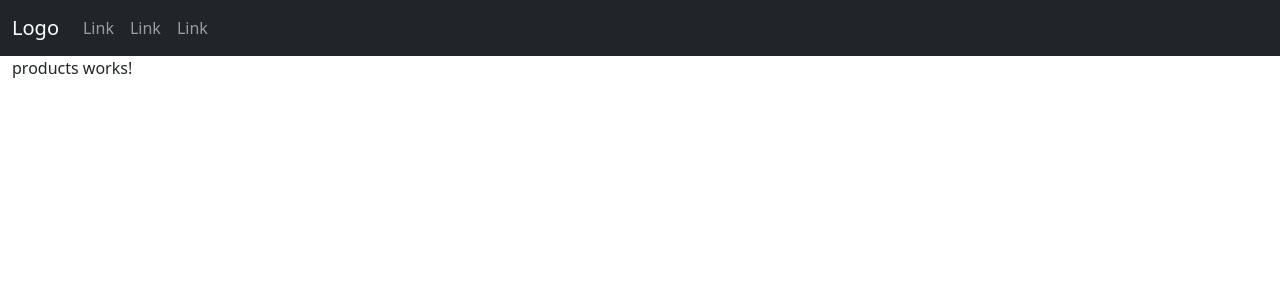
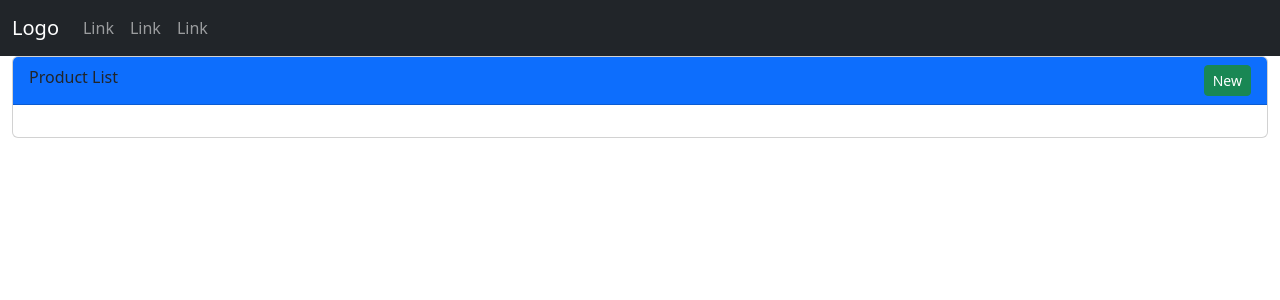
Before and after one commit to ken0901/Admin-App, an Angular app: page /products in a window 1280 px wide. Shown: the top 300 px of the page. Built offline with nearby package versions, Linux system fonts and the light colour scheme.

Commit message:
Layout - Product component

```diff
--- a/src/app/pages/admin/products/products.component.html
+++ b/src/app/pages/admin/products/products.component.html
@@ -1 +1,37 @@
-<p>products works!</p>
+<div class="row">
+    <div [ngClass]="isSidePanelVisible ? 'col-8' : 'col-12'" class="col-8">
+        <div class="card">
+            <div class="card-header bg-primary">
+                <div class="row">
+                    <div class="col-6">
+                        Product List
+                    </div>
+                    <div class="col-6 text-end">
+                        <button class="btn btn-sm btn-success" (click)="openSidePanel()">New</button>
+                    </div>
+                </div>
+            </div>
+            <div class="card-body">
+
+            </div>
+        </div>
+    </div>
+
+    <div class="col-4" *ngIf="isSidePanelVisible">
+        <div class="card">
+            <div class="card-header bg-primary">
+                <div class="row">
+                    <div class="col-6">
+                        New Product
+                    </div>
+                    <div class="col-6 text-end">
+                        <button class="btn btn-sm btn-success" (click)="closeSidePanel()">Close</button>
+                    </div>
+                </div>
+            </div>
+            <div class="card-body">
+
+            </div>
+        </div>
+    </div>
+</div>
--- a/src/app/pages/admin/products/products.component.ts
+++ b/src/app/pages/admin/products/products.component.ts
@@ -1,12 +1,23 @@
+import { CommonModule } from '@angular/common';
 import { Component } from '@angular/core';
 
 @Component({
   selector: 'app-products',
   standalone: true,
-  imports: [],
+  imports: [CommonModule],
   templateUrl: './products.component.html',
   styleUrl: './products.component.css'
 })
 export class ProductsComponent {
 
+  isSidePanelVisible: boolean = false;
+
+  openSidePanel() {
+    this.isSidePanelVisible = true;
+  }
+
+  closeSidePanel() {
+    this.isSidePanelVisible = false;
+  }
+
 }
```
